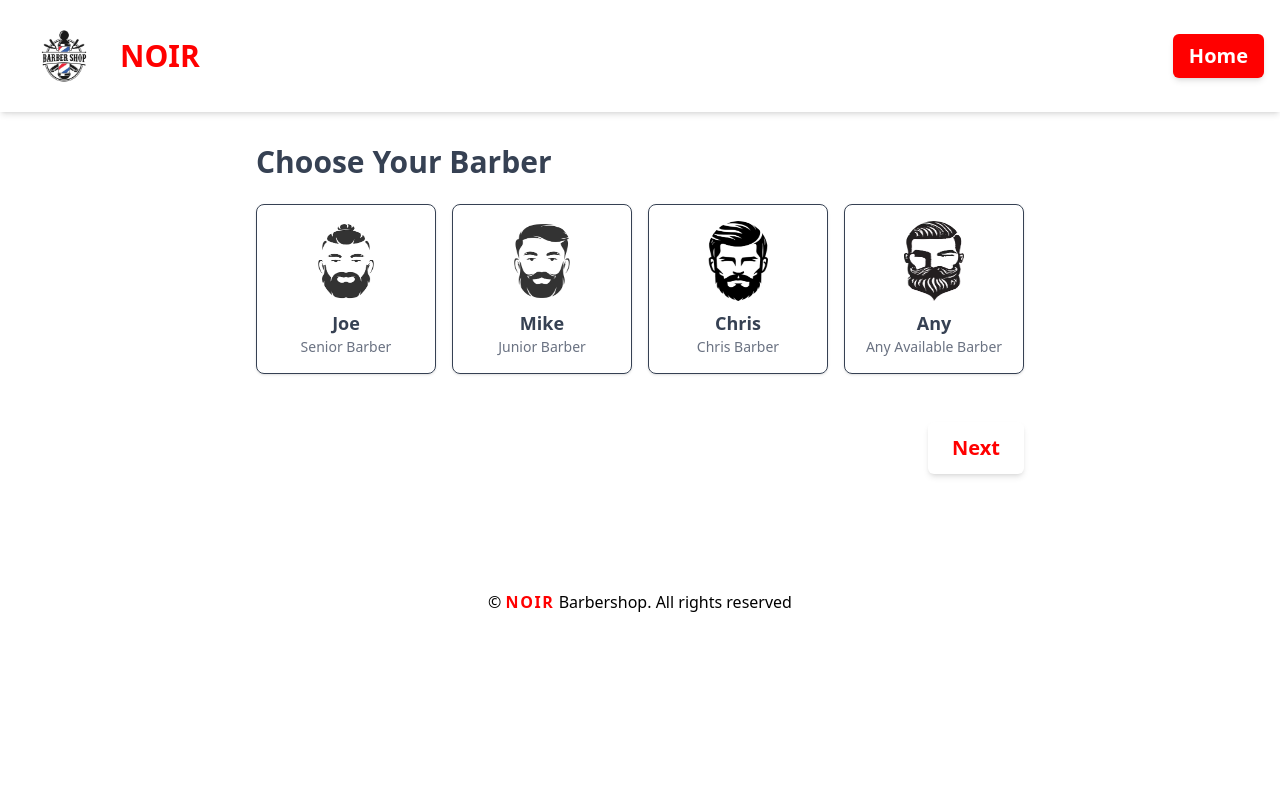
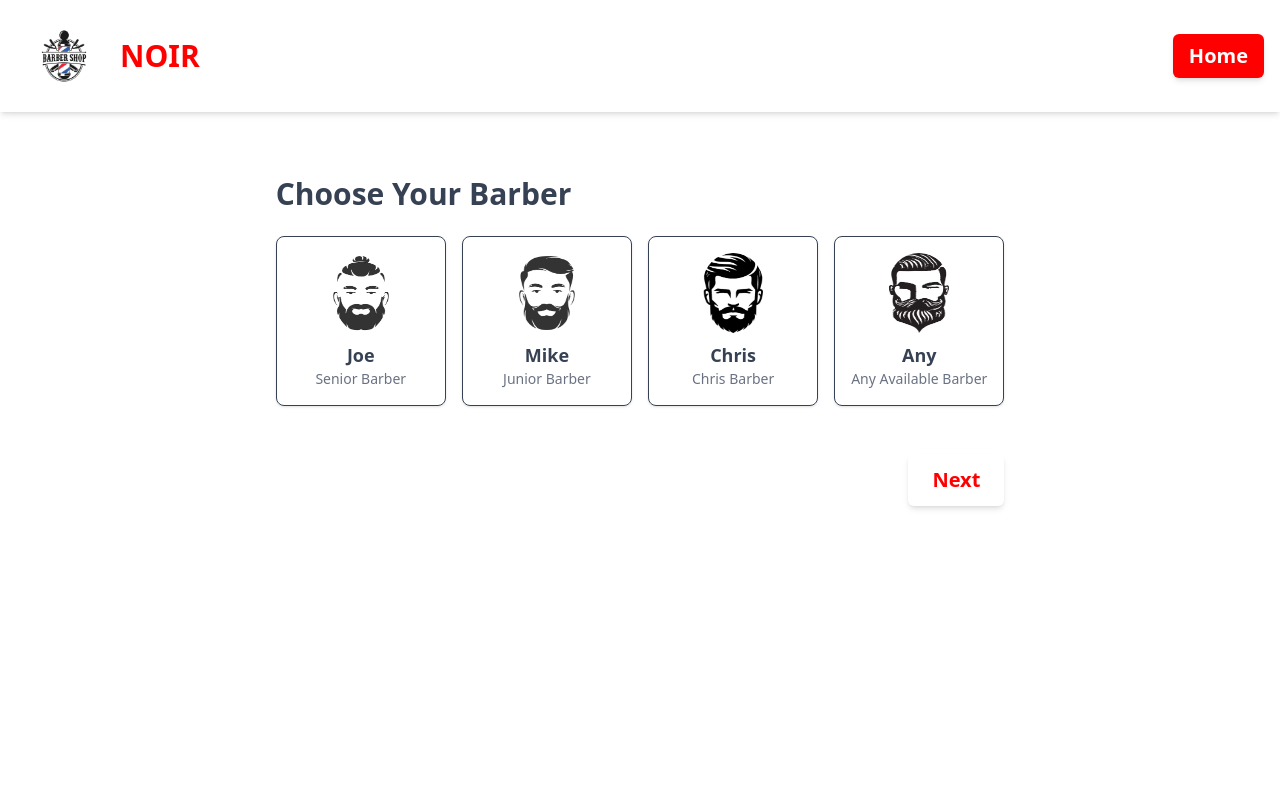
Before and after one commit to OlgaMinaievaWebDev/barbershop, a React (Vite) app: page /booking in a window 1280 px wide. Shown: the top 800 px of the page. Built offline with nearby package versions, Linux system fonts and the light colour scheme; a web font is replaced by a local one.

Commit message:
styles added

```diff
--- a/src/App.jsx
+++ b/src/App.jsx
@@ -8,11 +8,11 @@ import ConfirmationPage from "./pages/ConfirmationPage";
 function App() {
   return (
     <Router>
-      <div>
+      <div className="flex flex-col min-h-screen">
         <Header /> {/* Always visible */}
-        <main className="pt-20 pb-16">
+        <main className="flex-grow pt-20 pb-16 overflow-auto">
           {" "}
-          {/* Adjust padding for header and footer */}
+          {/* Add overflow-auto for scroll */}
           <Routes>
             <Route path="/" element={<Root />} />
             <Route path="/booking" element={<BookingPage />} />
--- a/src/components/Footer.jsx
+++ b/src/components/Footer.jsx
@@ -1,6 +1,6 @@
 function Footer() {
   return (
-    <footer className="h-20 flex justify-center items-center p-4 sm:p-6">
+    <footer className="h-20 flex justify-center items-center p-4 sm:p-6 mt-auto">
       <p className="text-center text-sm sm:text-base">
         ©{" "}
         <span className="uppercase text-accent font-black tracking-widest">
--- a/src/pages/Booking.jsx
+++ b/src/pages/Booking.jsx
@@ -84,7 +84,8 @@ function Booking() {
 
   return (
     <>
-      <div className="max-w-3xl mx-auto space-y-6 text-lg text-gray-700 mt-8">
+     <div className="flex flex-col min-h-screen">
+        <div className="max-w-3xl mx-auto space-y-6 text-lg text-gray-700 mt-8 flex-grow">
         <form onSubmit={handleSubmit}>
           {step === 1 && (
             <div>
@@ -201,7 +202,8 @@ function Booking() {
           position="top-center"
           autoClose={5000}
           style={{ zIndex: 10000 }}
-        />
+          />
+          </div>
       </div>
     </>
   );
```
